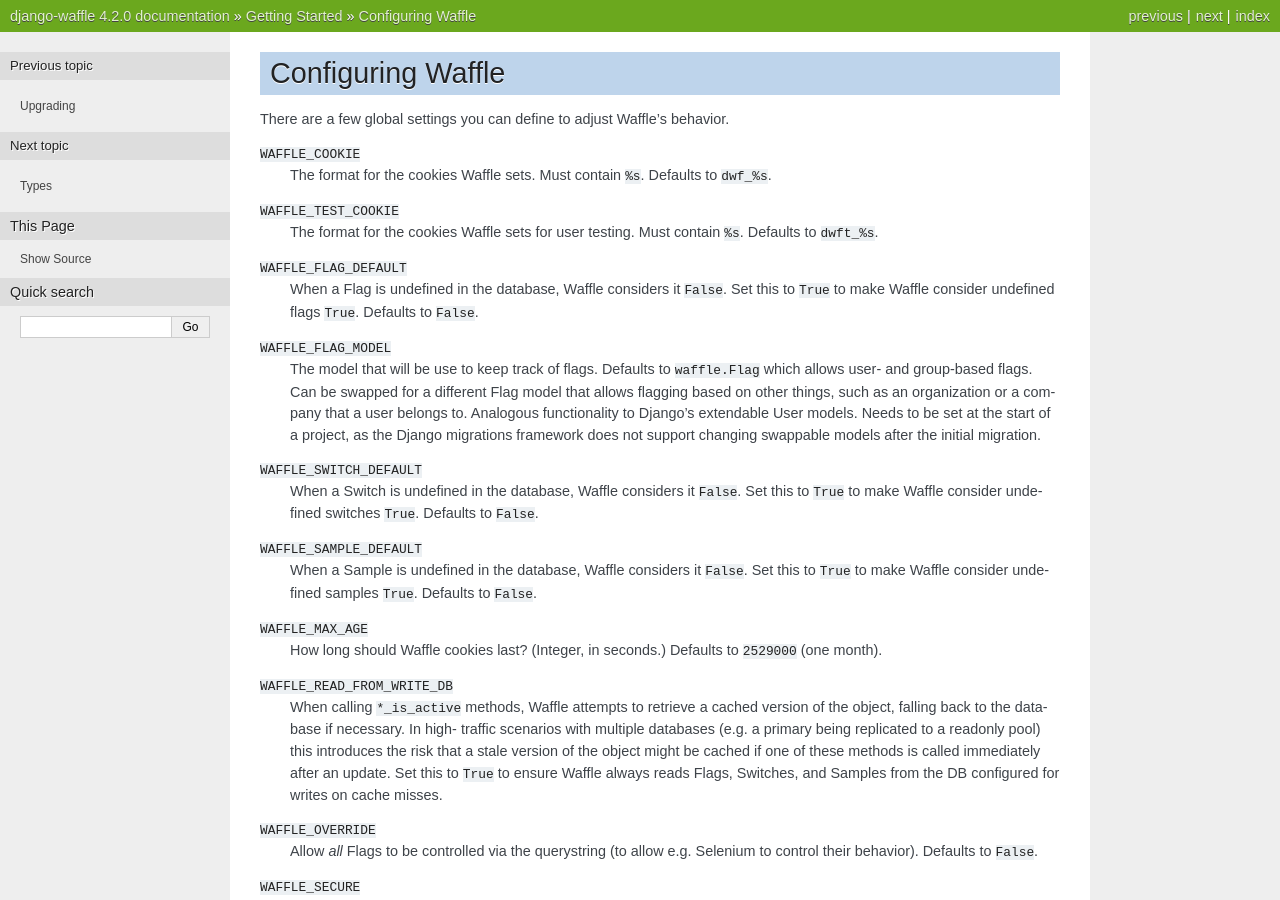
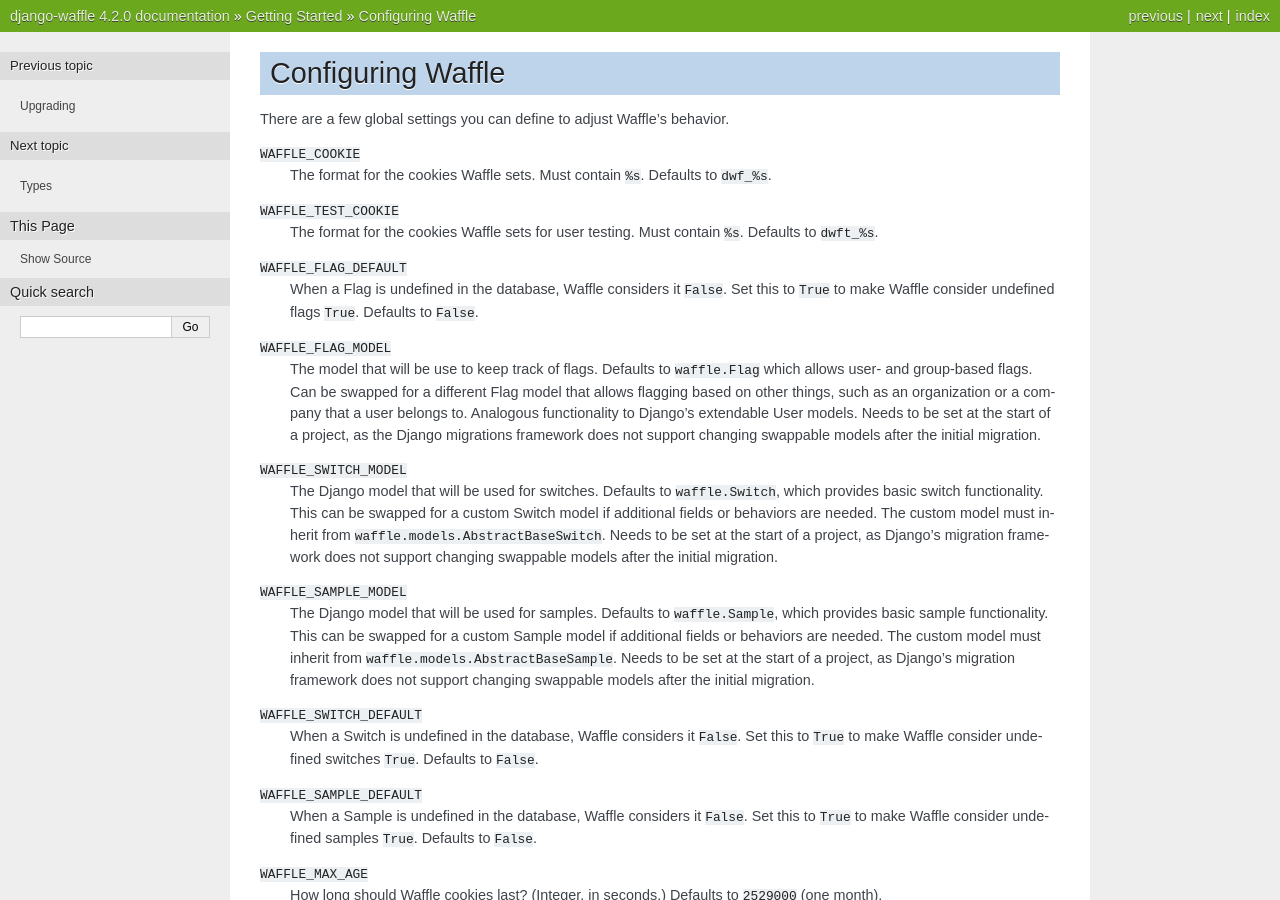
Before and after one commit to jazzband/django-waffle, a Sphinx documentation site: the page built from docs/starting/configuring.rst, in a window 1280 px wide and 900 px high. Built offline with Sphinx 7.4.7, drawn with Linux system fonts in a browser that asks for light colours.

Commit message:
Add `WAFFLE_SWITCH_MODEL` to Configuring Waffle page
Fixes #454

Add `WAFFLE_SWITCH_MODEL` and `WAFFLE_SAMPLE_MODEL` settings to the "Configuring Waffle" documentation page.

```diff
--- a/docs/starting/configuring.rst
+++ b/docs/starting/configuring.rst
@@ -27,6 +27,22 @@
     that a user belongs to. Analogous functionality to Django's extendable User models.
     Needs to be set at the start of a project, as the Django migrations framework does not
     support changing swappable models after the initial migration.
+
+``WAFFLE_SWITCH_MODEL``
+    The Django model that will be used for switches. Defaults to ``waffle.Switch``, which
+    provides basic switch functionality. This can be swapped for a custom Switch model if
+    additional fields or behaviors are needed. The custom model must inherit from
+    ``waffle.models.AbstractBaseSwitch``. Needs to be set at the start of a project, as
+    Django’s migration framework does not support changing swappable models after the
+    initial migration.
+
+``WAFFLE_SAMPLE_MODEL``
+    The Django model that will be used for samples. Defaults to ``waffle.Sample``, which
+    provides basic sample functionality. This can be swapped for a custom Sample model if
+    additional fields or behaviors are needed. The custom model must inherit from
+    ``waffle.models.AbstractBaseSample``. Needs to be set at the start of a project, as
+    Django’s migration framework does not support changing swappable models after the
+    initial migration.
 
 ``WAFFLE_SWITCH_DEFAULT``
     When a Switch is undefined in the database, Waffle considers it
```
